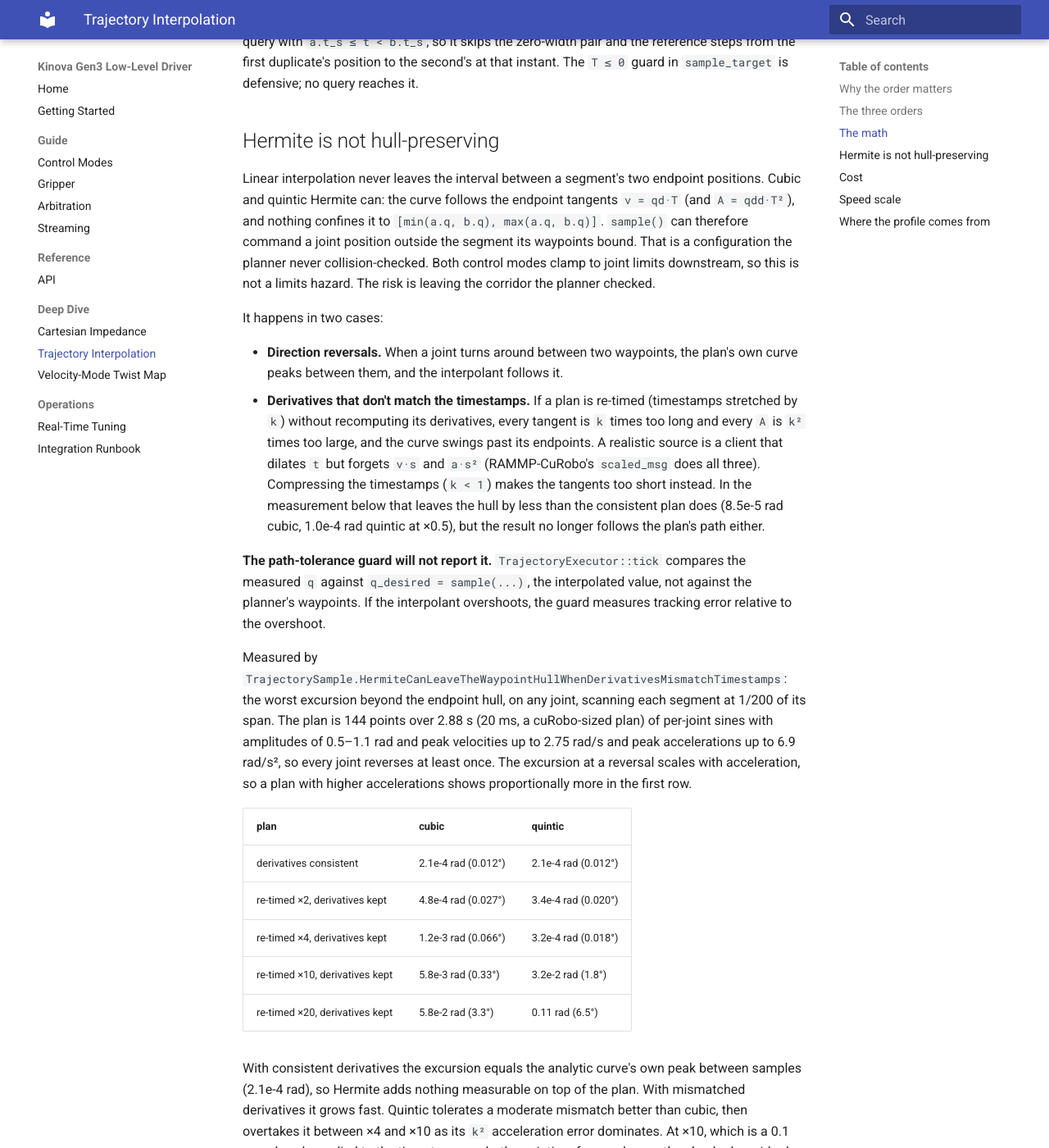
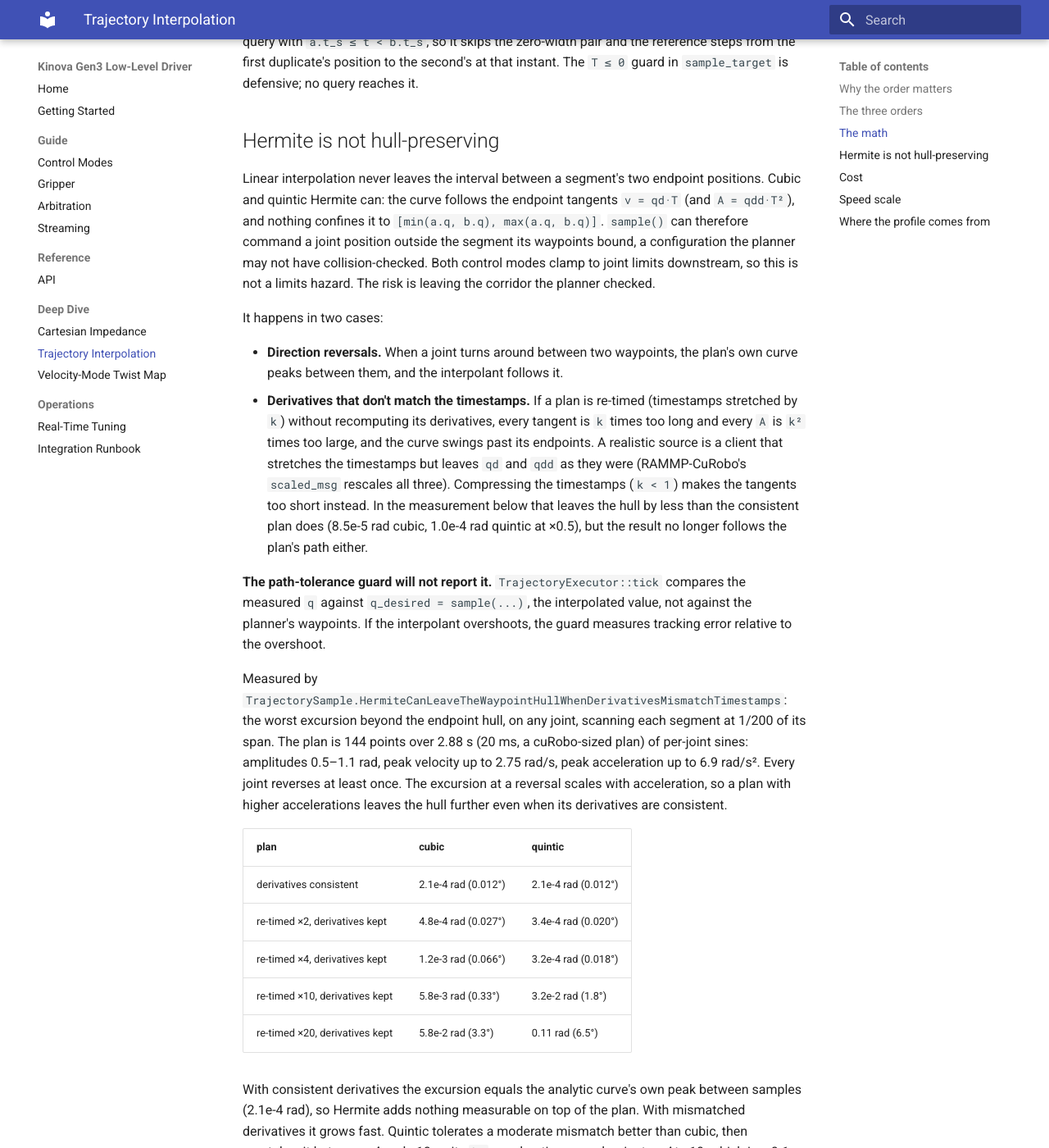
Before and after one commit to rammp-org/kinova-gen3-driver, an MkDocs documentation site: the page built from docs/deep-dive/trajectory-interpolation.md, in a window 1280 px wide and 1400 px high, scrolled down 1914 px. Shown: the whole window at 82% size. Built offline with MkDocs 1.6.1 and Material for MkDocs 9.7.7, drawn with Linux system fonts in a browser that asks for light colours.

Commit message:
docs: tighten the hull-excursion wording
Co-Authored-By: Claude Opus 5.5 <noreply@anthropic.com>
Claude-Session: https://claude.ai/code/session_01QoDtVrG1ZaXYaCgEqxwvuy

```diff
--- a/docs/deep-dive/trajectory-interpolation.md
+++ b/docs/deep-dive/trajectory-interpolation.md
@@ -92,8 +92,8 @@ Linear interpolation never leaves the interval between a segment's two
 endpoint positions. Cubic and quintic Hermite can: the curve follows the
 endpoint tangents `v = qd·T` (and `A = qdd·T²`), and nothing confines it to
 `[min(a.q, b.q), max(a.q, b.q)]`. `sample()` can therefore command a joint
-position outside the segment its waypoints bound. That is a configuration the
-planner never collision-checked. Both control modes clamp to joint limits
+position outside the segment its waypoints bound, a configuration the
+planner may not have collision-checked. Both control modes clamp to joint limits
 downstream, so this is not a limits hazard. The risk is leaving the corridor
 the planner checked.
 
@@ -105,8 +105,8 @@ It happens in two cases:
   (timestamps stretched by `k`) without recomputing its derivatives, every
   tangent is `k` times too long and every `A` is `k²` times too large, and
   the curve swings past its endpoints. A realistic source is a client that
-  dilates `t` but forgets `v·s` and `a·s²` (RAMMP-CuRobo's `scaled_msg`
-  does all three). Compressing the timestamps (`k < 1`) makes the tangents
+  stretches the timestamps but leaves `qd` and `qdd` as they were
+  (RAMMP-CuRobo's `scaled_msg` rescales all three). Compressing the timestamps (`k < 1`) makes the tangents
   too short instead. In the measurement below that leaves the hull by less
   than the consistent plan does (8.5e-5 rad cubic, 1.0e-4 rad quintic at
   ×0.5), but the result no longer follows the plan's path either.
@@ -120,11 +120,11 @@ Measured by
 `TrajectorySample.HermiteCanLeaveTheWaypointHullWhenDerivativesMismatchTimestamps`:
 the worst excursion beyond the endpoint hull, on any joint, scanning each
 segment at 1/200 of its span. The plan is 144 points over 2.88 s (20 ms, a
-cuRobo-sized plan) of per-joint sines with amplitudes of 0.5–1.1 rad and
-peak velocities up to 2.75 rad/s and peak accelerations up to 6.9 rad/s², so
-every joint reverses at least once. The excursion at a reversal scales with
-acceleration, so a plan with higher accelerations shows proportionally more
-in the first row.
+cuRobo-sized plan) of per-joint sines: amplitudes 0.5–1.1 rad, peak
+velocity up to 2.75 rad/s, peak acceleration up to 6.9 rad/s². Every joint
+reverses at least once. The excursion at a reversal scales with
+acceleration, so a plan with higher accelerations leaves the hull further
+even when its derivatives are consistent.
 
 | plan | cubic | quintic |
 | --- | --- | --- |
@@ -138,9 +138,9 @@ With consistent derivatives the excursion equals the analytic curve's own
 peak between samples (2.1e-4 rad), so Hermite adds nothing measurable on top
 of the plan. With mismatched derivatives it grows fast. Quintic tolerates a
 moderate mismatch better than cubic, then overtakes it between ×4 and ×10 as
-its `k²` acceleration error dominates. At ×10, which is a
-0.1 speed scale applied to the timestamps only, the quintic reference
-leaves the checked corridor by 1.8° on the worst joint.
+its `k²` acceleration error dominates. At ×10, which is a 0.1 speed scale
+applied to the timestamps only, the quintic reference leaves the checked
+corridor by 1.8° on the worst joint.
 
 **Re-timing a plan without recomputing its derivatives is unsafe.** If you
 stretch the timestamps by `k`, divide `qd` by `k` and `qdd` by `k²`, or drop
```
